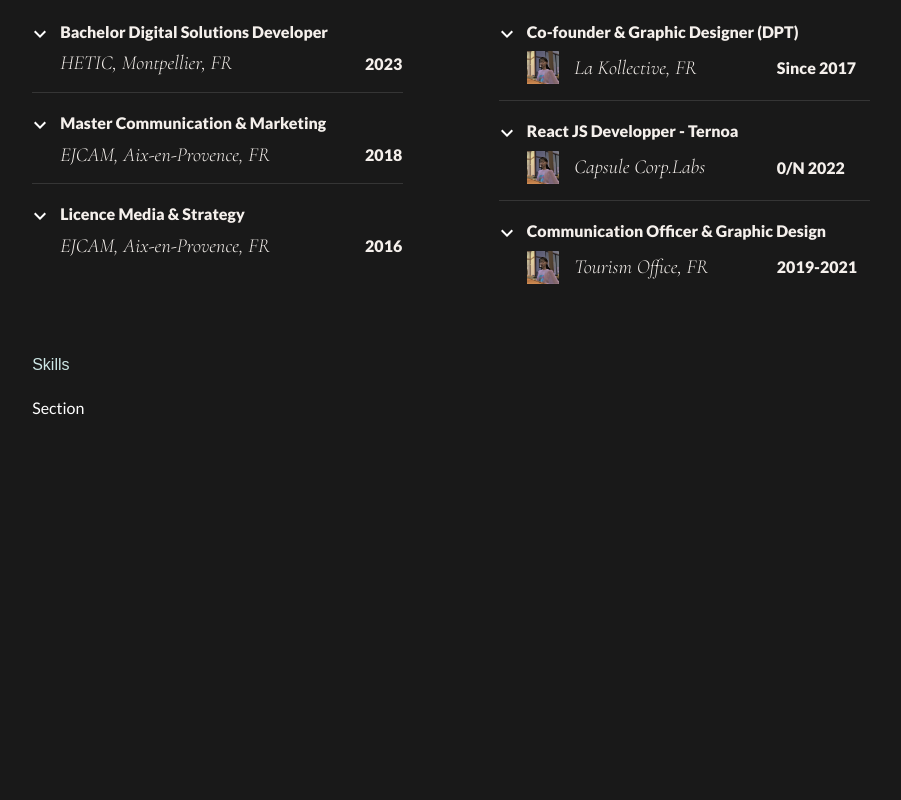
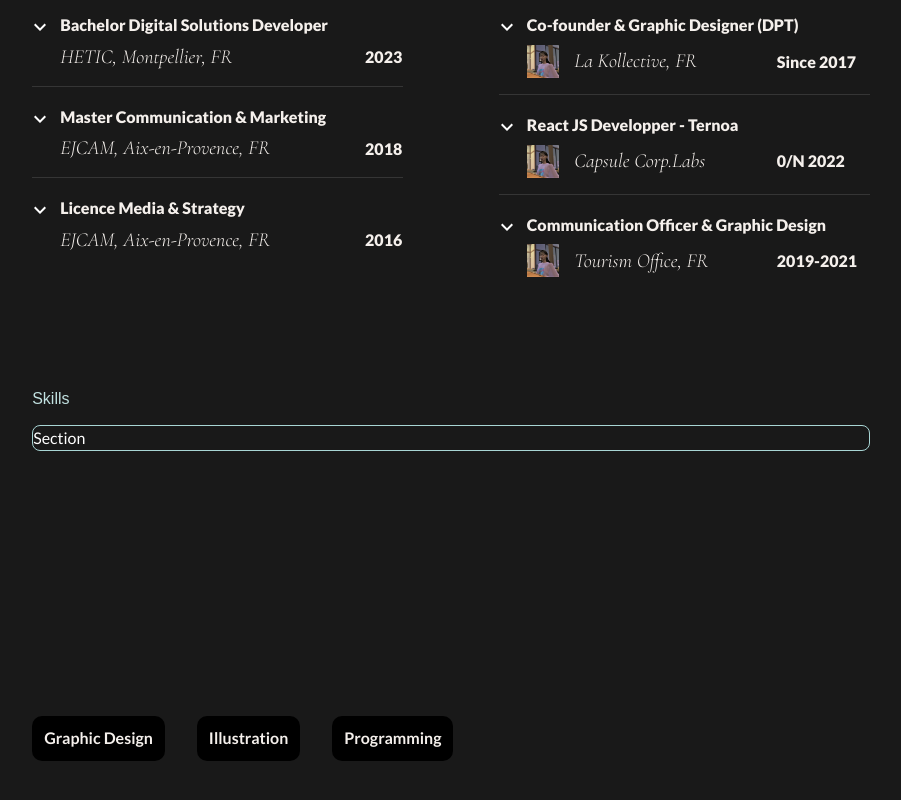
Before and after one commit to JulieChabanis/MinimalPortfolio, a React (Create React App) app: page / in a window 1280 px wide. Shown: the part 1998-2798 px from the top of the page, without its empty margins (147-1048 px from the left). Built offline with nearby package versions, Linux system fonts and the light colour scheme; a web font is replaced by a local one.

Commit message:
WIP Portfolio section

```diff
--- a/src/components/Home/Portfolio/Portfolio.jsx
+++ b/src/components/Home/Portfolio/Portfolio.jsx
@@ -1,12 +1,18 @@
-import { Box, useTheme } from '@mui/material'
-import React, { forwardRef, useEffect, useRef } from 'react'
-import styles from './Portfolio.module.css'
+import { Box, useTheme } from '@mui/material';
+import React, { forwardRef, useEffect, useRef } from 'react';
+import styles from './Portfolio.module.css';
+import { tokens } from '../../Theme/theme';
 
 import PaddingResizeSection from '../../hooks/PaddingResizeSection';
+import SmoothScroll from '../../hooks/SmoothScroll';
+import { useAnimation } from 'framer-motion';
+
 
 const Portfolio = forwardRef (() => {
   const theme = useTheme();
+  const controls = useAnimation();
   const parallaxRef = useRef(null);
+  const colors = tokens(theme.palette.mode)
 
   useEffect(() => {
     const handleScroll = () => {
@@ -26,11 +32,57 @@ const Portfolio = forwardRef (() => {
   }, []);
 
   return (
-    <Box id="portfolio-section" className={styles.mainPortfolioSection} sx={{ padding: PaddingResizeSection()}}>
+    <Box id="portfolio-section" sx={{ padding: PaddingResizeSection()}}>
     <Box sx={{ fontSize: theme.typography.h8, marginBottom: "2.2rem" }}>
       <Box className={styles.titleSection} ref={parallaxRef}>
          {'• Portfolio'}
-        </Box>
+      </Box>
+      <Box className={styles.mainPortfolioSection} >
+
+      {/* Import Smooth Scroll Logic */}
+      <SmoothScroll controls={controls} />
+        <Box
+
+        sx = {{
+          display: 'flex',
+          justifyContent: 'start',
+          gap: '2rem',
+          marginTop: '2rem'
+        }}
+      >
+          {/* Items Category Section */}
+          <Box
+            sx={{
+              fontSize: theme.typography.h11,
+              backgroundColor: theme.palette.mode === 'light' ? 'white' : 'black',
+              padding: "12px",
+              borderRadius: "10px"
+            }}
+          >
+            Graphic Design
+          </Box>
+          <Box
+            sx={{
+              fontSize: theme.typography.h11,
+              backgroundColor: theme.palette.mode === 'light' ? 'white' : 'black',
+              padding: "12px",
+              borderRadius: "10px"
+            }}
+          >
+            Illustration
+          </Box>
+          <Box
+            sx={{
+              fontSize: theme.typography.h11,
+              backgroundColor: theme.palette.mode === 'light' ? 'white' : 'black',
+              padding: "12px",
+              borderRadius: "10px"
+            }}
+          >
+            Programming
+          </Box>
+      </Box>
+     </Box>
     </Box>
     </Box>
   )
--- a/src/components/Home/Portfolio/Portfolio.module.css
+++ b/src/components/Home/Portfolio/Portfolio.module.css
@@ -7,3 +7,9 @@
   flex-direction: column;
   height: 100vh;
 }
+
+
+.itemsCategorySection {
+
+  border-radius: 10px;
+}
--- a/src/components/Home/Resume/Resume.jsx
+++ b/src/components/Home/Resume/Resume.jsx
@@ -44,27 +44,29 @@ const Resume = React.forwardRef(() => {
         <SmoothScroll controls={controls} />
         <Grid container spacing={12}>
           <Grid item xs={12} sm={12} md={12} lg={5}>
-              <Box sx={{ fontSize: theme.typography.h2, marginBottom: "1.4rem"}}>
+              <Box sx={{ fontSize: theme.typography.h2, marginBottom: "1rem"}}>
                 Education
               </Box>
               <Box>
                <EducationSection />
               </Box>
-              <Box sx={{ fontSize: theme.typography.h2, marginBottom: "1.4rem", marginTop: "5rem"}}>
-                Skills
-              </Box>
-              <Box>
-                <SkillsSection />
-              </Box>
           </Grid>
           <Grid item xs={12} sm={12} md={12} lg={5}>
-            <Box sx={{ fontSize: theme.typography.h2, marginBottom: "1.4rem"}}>
+            <Box sx={{ fontSize: theme.typography.h2, marginBottom: "1rem"}}>
                 Work Timeline
             </Box>
             <Box>
             <WorkTimelineSection />
             </Box>
           </Grid>
+          <Grid item xs={12} sm={12} md={12} lg={10}>
+            <Box sx={{ fontSize: theme.typography.h2, marginBottom: "1rem"}}>
+              Skills
+            </Box>
+            <Box>
+            <SkillsSection />
+              </Box>
+            </Grid>
         </Grid>
       </Box>
     </Box>
--- a/src/components/Home/Resume/Skills/SkillsSection.jsx
+++ b/src/components/Home/Resume/Skills/SkillsSection.jsx
@@ -1,8 +1,19 @@
+import { Box, useTheme } from '@mui/material'
 import React from 'react'
+import { tokens } from '../../../Theme/theme'
+// import styles from './SkillsSection.module.css';
 
 const SkillsSection = () => {
+  const theme = useTheme();
+  const colors = tokens(theme.palette.mode)
+
   return (
-    <div>Section</div>
+    <Box
+      sx={{
+        borderRadius: '8px',
+        border: `1.8px solid ${colors.primary[500]}`
+      }}
+    >Section</Box>
   )
 }
 
--- a/src/components/Theme/theme.js
+++ b/src/components/Theme/theme.js
@@ -126,7 +126,7 @@ export const themeSettings = (mode) => {
           fontSize: "1.6rem",
         },
         fontWeight: 500,
-        color: mode === "light" ? colors.grey[100] : colors.grey[500],
+        color: mode === "dark" ? colors.blue[500] :  colors.primary[500],
       },
 
       // Subtitle 2
@@ -237,6 +237,20 @@ export const themeSettings = (mode) => {
         },
         fontWeight:800,
         color: mode === "dark" ? colors.grey[100] : colors.grey[100],
+      },
+      h11: {
+        fontFamily: ["Lato", "sans-serif"].join(","),
+        "@media (max-width: 600px)": {
+          fontSize: "0.9rem",
+        },
+        "@media (min-width: 601px)": {
+          fontSize: "1rem",
+        },
+        "@media (min-width: 1300px)": {
+          fontSize: "1.1rem",
+        },
+        fontWeight:700,
+        color: mode === "dark" ? colors.grey[100] : colors.grey[100],
       }
     },
 
```
Also changed, not shown: src/components/Home/Resume/Skills/SkillsSection.module.css (+11 -0 lines).
